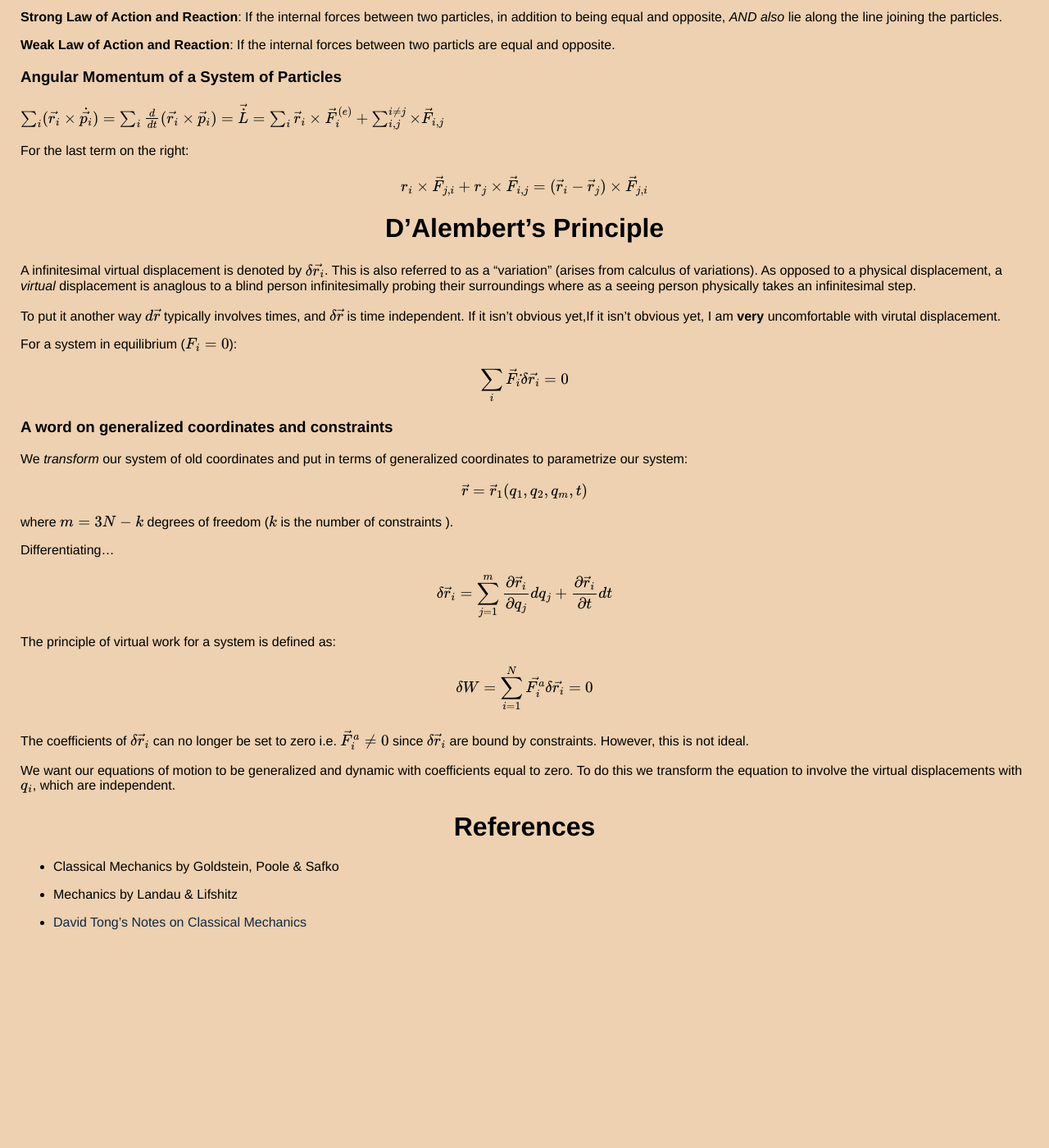
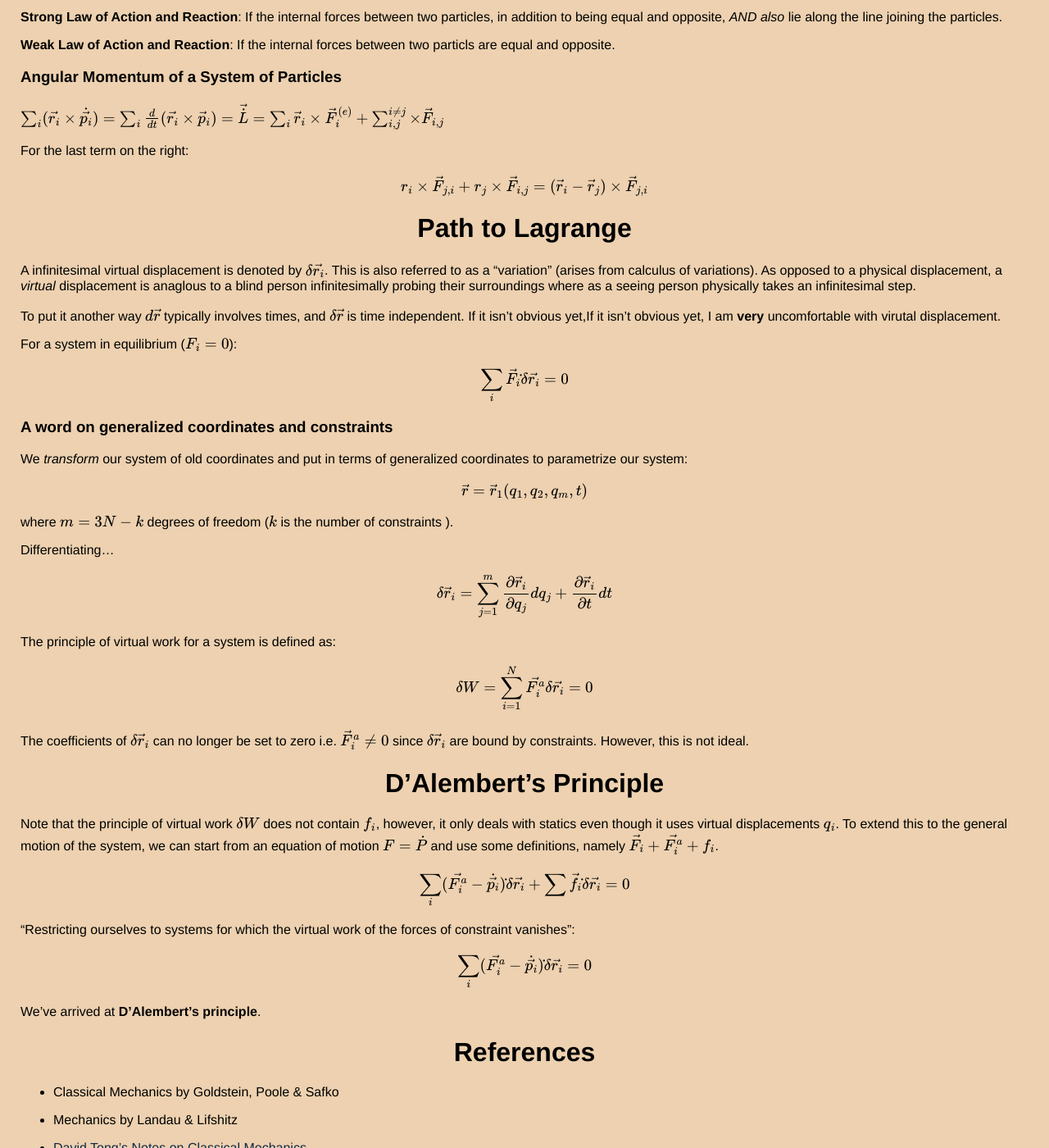
Before and after one commit to thaihangchung7/thaihangchung7.github.io, a Jekyll site: the page built from _notes/classical.md, in a window 1280 px wide and 1400 px high, scrolled down 2830 px. Shown: the whole window at 82% size. Built offline with Jekyll 4.4.1, drawn with Linux system fonts in a browser that asks for light colours; formulas are drawn with MathJax 3; before the commit the page ends 3989 px from its top, so only the background shows below that.

Commit message:
Adding notes on D'Alembert's Principle

```diff
--- a/_notes/classical.md
+++ b/_notes/classical.md
@@ -132,7 +132,7 @@ For the last term on the right:
 $$ r_{i} \times \vec{F}_{j,i} + r_{j}  \times \vec{F}_{i,j} = (\vec{r}_{i} - \vec{r}_{j}) \times \vec{F}_{j,i} $$
 
 
-# D'Alembert's Principle
+# Path to Lagrange
 
 A infinitesimal virtual displacement is denoted by $$ \delta \vec{r_{i}} $$. This is also referred to as a "variation" (arises from calculus of variations). As opposed to a physical displacement, a _virtual_ displacement is anaglous to a blind person infinitesimally probing their surroundings where as a seeing person physically takes an infinitesimal step.
 
@@ -161,7 +161,20 @@ $$ \delta W = \sum_{i=1}^{N} \vec{F_{i}^{a}} \delta \vec{r_{i}} = 0 $$
 
 The coefficients of $$ \delta \vec{r}_{i} $$ can no longer be set to zero i.e. $$ \vec{F}^{a}_{i} \neq 0 $$ since $$ \delta \vec{r}_{i} $$ are bound by constraints. However, this is not ideal.
 
-We want our equations of motion to be generalized and dynamic with coefficients equal to zero. To do this we transform the equation to involve the virtual displacements with $$ q_{i} $$, which are independent.
+# D'Alembert's Principle
+
+Note that the principle of virtual work $$ \delta W $$ does not contain $$ f_{i} $$, however, it only deals with statics even though it uses virtual displacements $$ q_{i} $$. To extend this to the general motion of the system, we can start from an equation of motion $$ F = \dot{P} $$ and use some definitions, namely $$ \vec{F_{i}} + \vec{F_{i}^{a}} + f_{i} $$.
+
+$$ \sum_{i} (\vec{F_{i}^{a}} - \dot{\vec{p_{i}}} ) \dot{} \delta \vec{r_{i}} + \sum \vec{f_{i}} \dot{} \delta \vec{r_{i}} = 0 $$
+
+"Restricting ourselves to systems for which the virtual work of the forces of constraint vanishes":
+
+$$ \sum_{i} (\vec{F_{i}^{a}} - \dot{\vec{p_{i}}} ) \dot{} \delta \vec{r_{i}} = 0 $$
+
+We've arrived at **D'Alembert's principle**.
+
+
+
 
 
 # References
```
